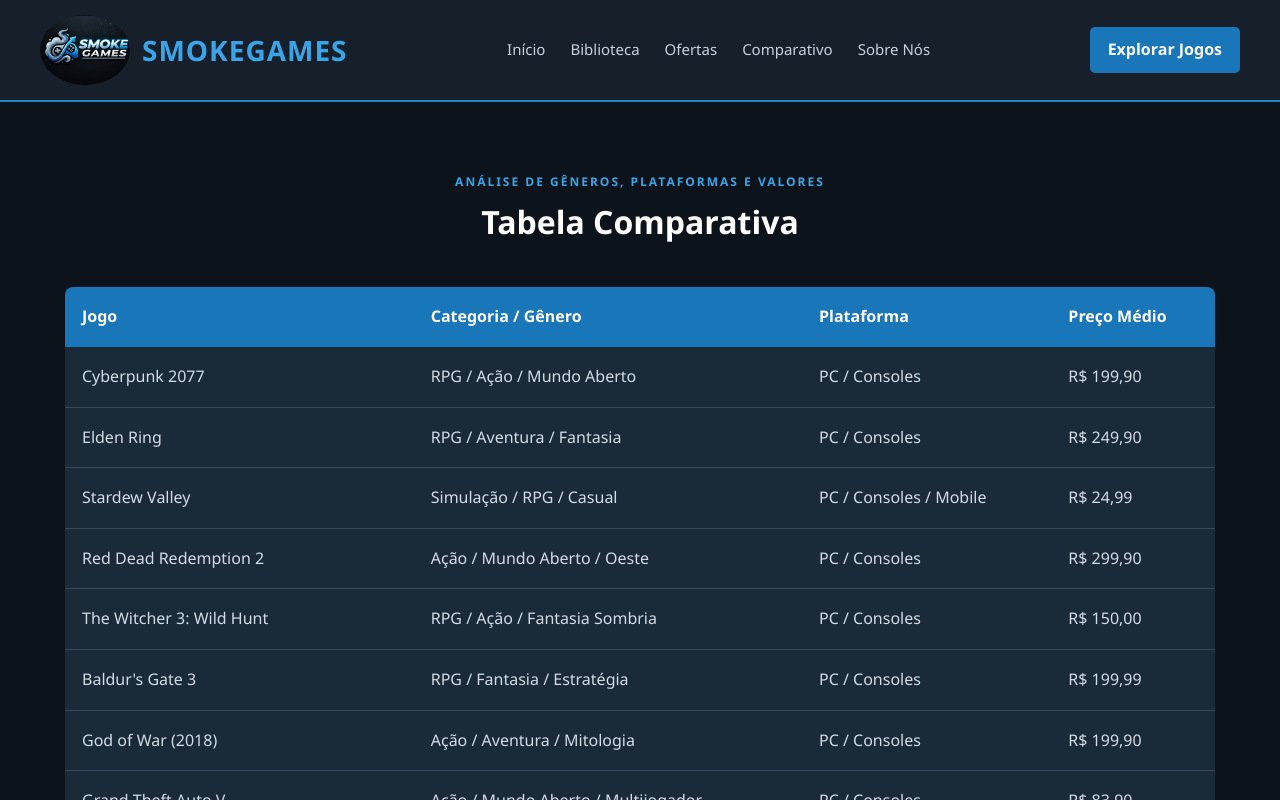
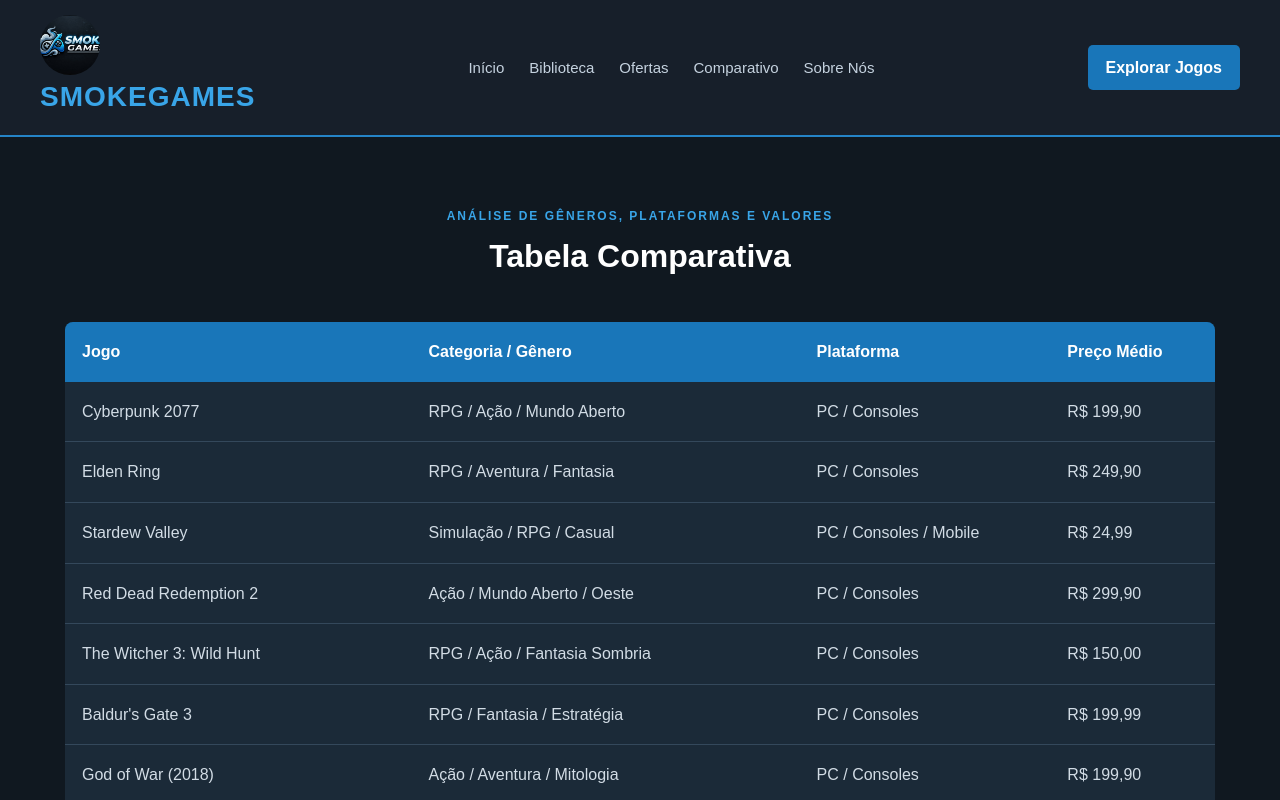
Before and after one commit to MuriloS06/Smoke_Games, a plain HTML site: page comparativo.html in a window 1280 px wide. Shown: the top 800 px of the page. Drawn offline with Linux system fonts and the light colour scheme.

Commit message:
último commit(de verdade): ajeitadas

```diff
--- a/comparativo.html
+++ b/comparativo.html
@@ -3,7 +3,7 @@
 
 <head>
     <meta charset="UTF-8">
-    <meta name="description" content="Tabela comparativa completa de jogos - SMOKE GAMES">
+    <!-- Removido o <meta name="description" ...> -->
     <title>SMOKE GAMES - Comparativo</title>
     <link rel="stylesheet" href="estilos.css">
 </head>
@@ -30,9 +30,9 @@
         </div>
     </header>
 
-    <!-- CONTEÚDO PRINCIPAL -->
-    <main>
-        <section class="comparativo">
+    <!-- CONTEÚDO PRINCIPAL (Substituído <main> e <section> por <div> com as mesmas classes) -->
+    <div>
+        <div class="comparativo">
             <div class="titulo-secao">
                 <p>ANÁLISE DE GÊNEROS, PLATAFORMAS E VALORES</p>
                 <h2>Tabela Comparativa</h2>
@@ -40,15 +40,15 @@
 
             <div class="tabela-container">
                 <table>
-                    <thead>
+                    <!-- Removido o <thead>, os títulos (th) ficam direto na linha (tr) -->
                     <tr>
                         <th>Jogo</th>
                         <th>Categoria / Gênero</th>
                         <th>Plataforma</th>
                         <th>Preço Médio</th>
                     </tr>
-                    </thead>
-                    <tbody>
+
+                    <!-- Removido o <tbody>, as linhas (tr) ficam direto dentro da tabela -->
                     <tr>
                         <td>Cyberpunk 2077</td>
                         <td>RPG / Ação / Mundo Aberto</td>
@@ -193,15 +193,14 @@
                         <td>PlayStation / PC</td>
                         <td>R$ 249,90</td>
                     </tr>
-                    </tbody>
                 </table>
             </div>
 
             <p class="observacao">
                 * Preços aproximados baseados em tabelas de referência para demonstração do projeto. Consulte sempre a loja oficial correspondente para verificar valores atualizados ou promoções vigentes.
             </p>
-        </section>
-    </main>
+        </div>
+    </div>
 
     <!-- RODAPÉ -->
     <footer class="rodape">
@@ -223,7 +222,7 @@
             <div>
                 <h3>Contato</h3>
                 <p>Sombrio - Santa Catarina</p>
-                <p>E-mail: smokeatendimento@gmail.com</a></p>
+                <p>E-mail: smokeatendimento@gmail.com</p>
             </div>
         </div>
         <div class="rodape-final">
--- a/estilos.css
+++ b/estilos.css
@@ -64,6 +64,12 @@ header {
 .logo span,
 .rodape h2 span {
     color: #39a5e8;
+}
+.logo-img {
+    width: 60px;       /* Define uma largura fixa limpa */
+    height: 60px;      /* Define uma altura fixa igual para ficar redondinha */
+    border-radius: 50%;
+    object-fit: cover;
 }
 
 
@@ -406,11 +412,12 @@ td {
     color: #d2dce5;
 }
 
-tbody tr {
+/* Alterado de tbody tr para table tr */
+table tr {
     transition: 0.3s;
 }
 
-tbody tr:hover {
+table tr:hover {
     background-color: #293e50;
 }
 
@@ -644,33 +651,4 @@ tbody tr:hover {
         font-size: 12px;
     }
 
-}/* Remove margens padrão da página */
-body {
-  margin: 0;
-  background-color: #0d131a; /* Fundo escuro similar à imagem */
-  font-family: 'Segoe UI', Tahoma, Geneva, Verdana, sans-serif;
 }
-
-/* Barra superior posicionada no topo esquerdo */
-.cabecalho {
-  display: flex;
-  align-items: center;
-  justify-content: flex-start; /* Alinha o conteúdo à esquerda */
-  padding: 20px 30px;
-}
-
-/* Alinha a imagem e o texto lado a lado */
-.logo {
-    display: flex;
-    align-items: center;
-    gap: 12px;
-    text-decoration: none;
-}
-
-/* Define o tamanho e o formato circular da imagem */
-.logo-img {
-    width: 90px;
-    height: 70px;
-    border-radius: 50%;
-    object-fit: cover;
-}
```
Also changed, not shown: Index.html (+8 -8 lines), biblioteca.html (+5 -6 lines), ofertas.html (+7 -8 lines), sobre.html (+7 -8 lines). Lines whose indentation alone changed are shown as unchanged.
